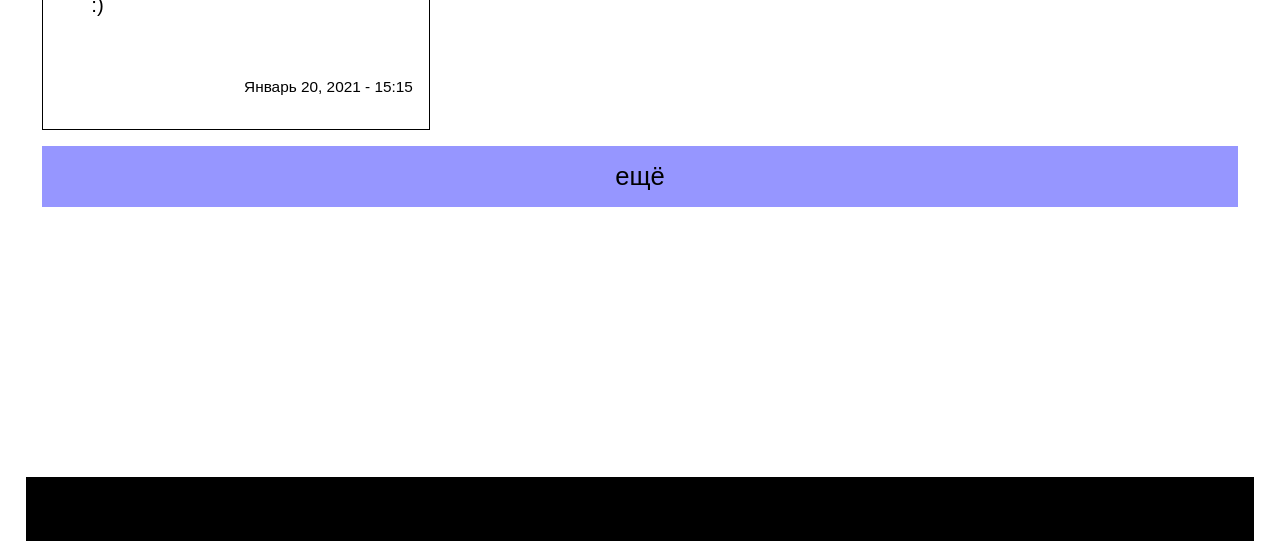
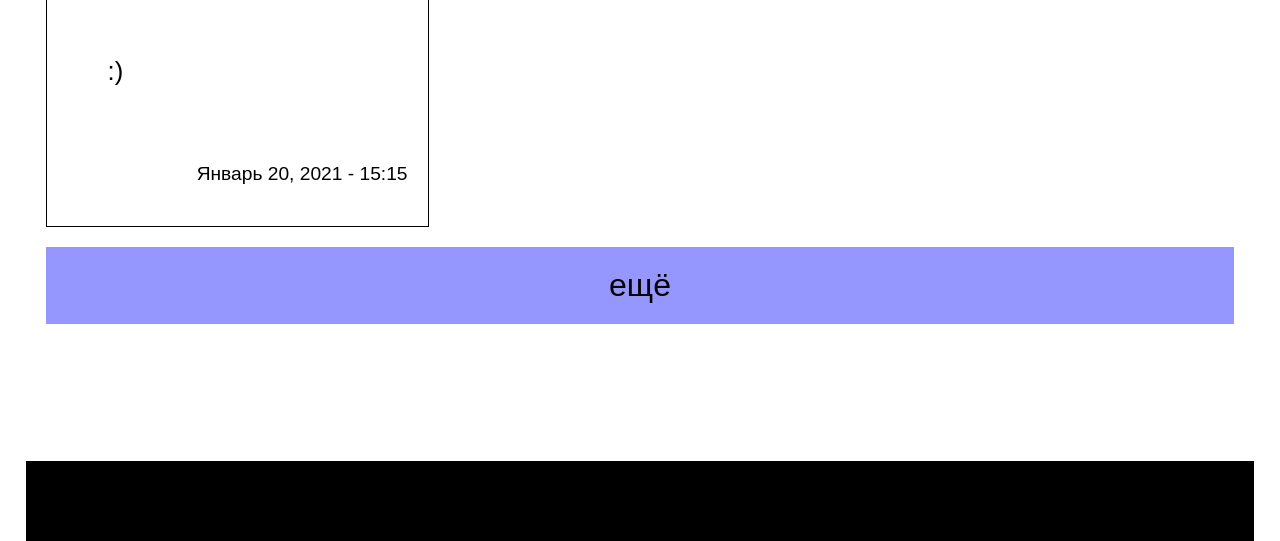
Before and after one commit to ElijahBitkov/whiteblog, a Gatsby site: page / in a window 1280 px wide. Shown: the part 259-800 px from the top of the page. Built offline with nearby package versions, Linux system fonts and the light colour scheme; Gatsby itself is replaced by a stand-in of ours.

Commit message:
13 commit

```diff
--- a/src/components/styled/global-style.js
+++ b/src/components/styled/global-style.js
@@ -4,7 +4,7 @@ const Globalstyle = createGlobalStyle `
     @import url('https://fonts.googleapis.com/css2?family=IBM+Plex+Sans:ital,wght@0,100;0,200;0,300;0,400;0,500;0,600;0,700;1,100;1,200;1,300;1,400;1,500;1,600;1,700&display=swap');
 
     html {
-        font-size: min(32px, max(16px, 4vw));
+        font-size: min(40px, max(16px, 4vw));
     }
     body {
         font-family: 'IBM Plex Sans', sans-serif;
```
